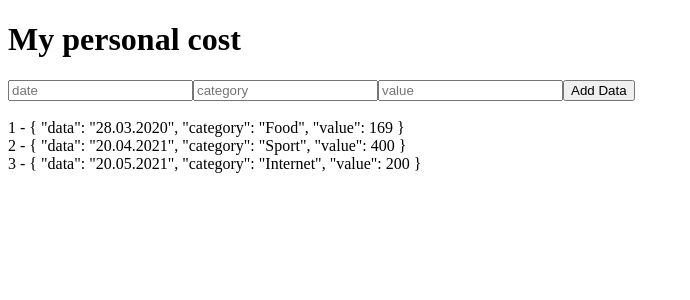
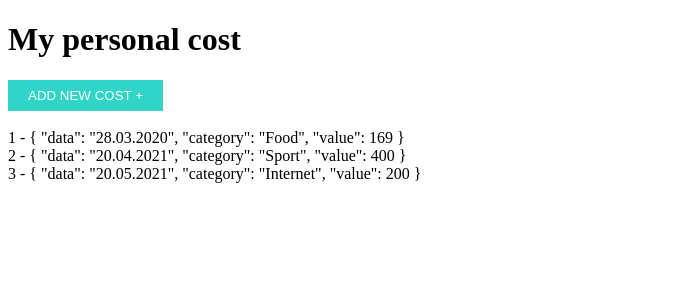
Before and after one commit to StasBeep/work-vue-js, a Vue app in the folder project/: page / in a window 1280 px wide. Shown: the top 300 px of the page, without its empty margins (0-690 px from the left). Built offline with nearby package versions, Linux system fonts and the light colour scheme.

Commit message:
Добавление кнопки для скрытия и и добавления полей ввода стилизация этих кнопок, изменение позиции data

```diff
--- a/project/src/components/AddPayment.vue
+++ b/project/src/components/AddPayment.vue
@@ -1,9 +1,13 @@
 <template>
     <div>
+        <button class="btn-hide" v-show="show" @click="show = !show">add new cost +</button>
+        <div v-show="!show">
             <input v-model="date" placeholder="date">
             <input v-model="category" placeholder="category">
             <input v-model.number="value" type="number" placeholder="value">
             <button @click="onClick">Add Data</button>
+            <button class="btn-hide" @click="show = !show">hide -</button>
+        </div>
     </div>
 </template>
 
@@ -11,13 +15,12 @@
 export default {
     name: "AddPayment",
 
-    data() {
-        return {
+    data: () => ({
         date: "",
         category: "",
         value: null,
-        }
-    },
+        show: true,
+    }),
 
     methods: {
         onClick() {
@@ -31,7 +34,7 @@ export default {
             // Вызов события, название события и аргументы
 
             this.$emit('addNewPayment', data);
-        }
+        },
     },
 
     computed: {
@@ -46,6 +49,19 @@ export default {
 }
 </script>
 
-<style>
+<style scoped>
+    .btn-hide {
+        padding: 8px 20px;
+        text-transform: uppercase;
+        background: #30d5c8;
+        border: none;
+        cursor: pointer;
+        color: white;
+        transition: 2s ease;
+    }
 
+    .btn-hide:hover {
+        color: black;
+        transform: scale(1.1);
+    }
 </style>
--- a/project/src/components/PaymentsDisplay.vue
+++ b/project/src/components/PaymentsDisplay.vue
@@ -8,7 +8,7 @@
 
 <script>
 export default {
-    // ОТображение данных
+    // Отображение данных
     name: "PaymentsDisplay",
 
     props: {
```
Lines whose indentation alone changed are shown as unchanged.
